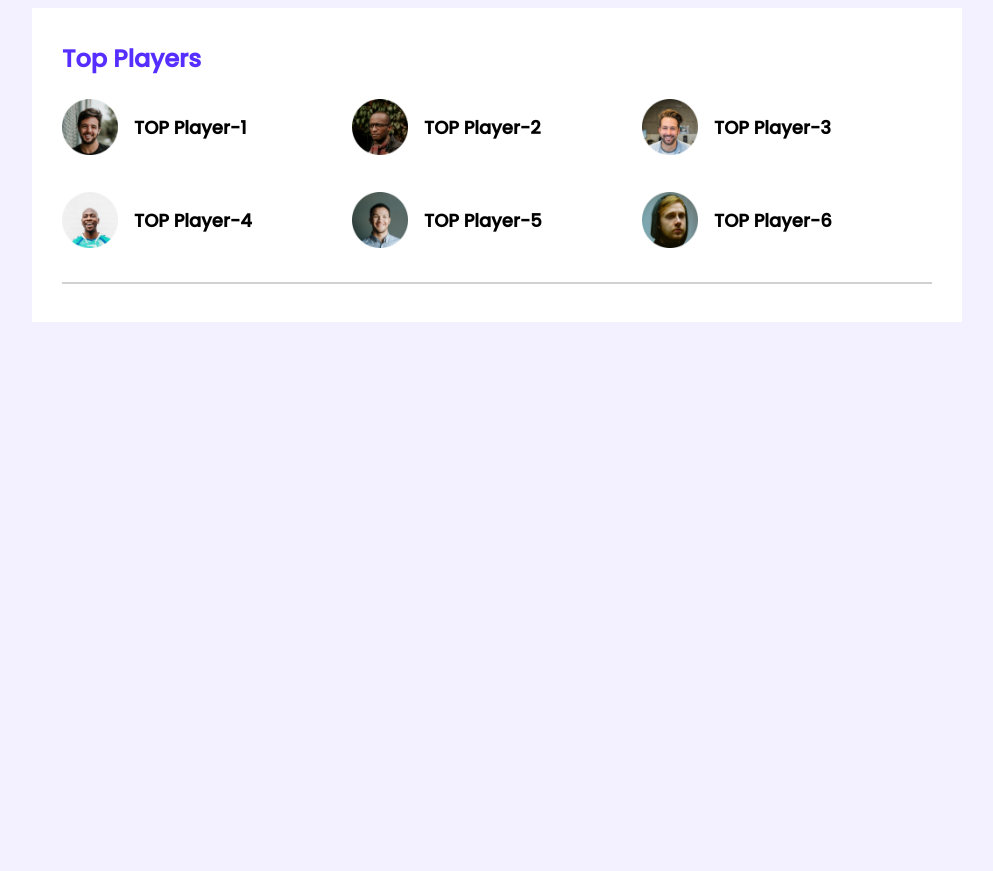
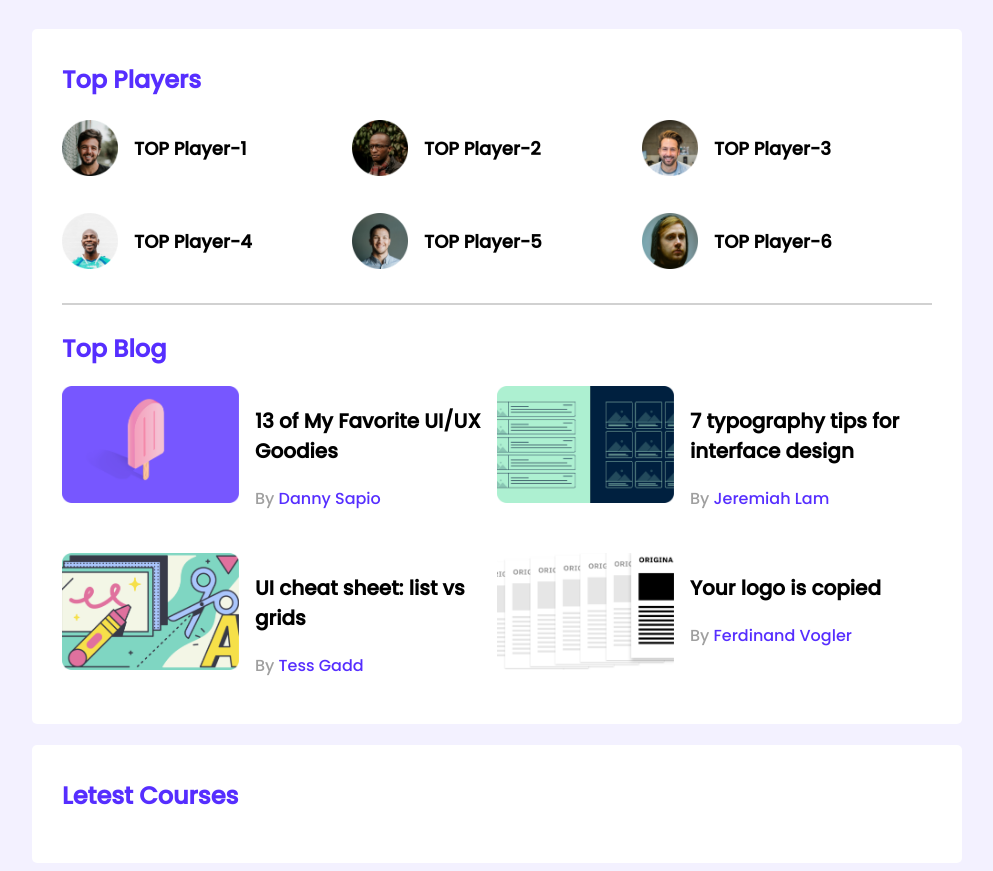
Before and after one commit to xsupto/leader-board, a plain HTML site: page index.html in a window 1280 px wide. Shown: the whole page, without its empty margins (143-1136 px from the left). Before the commit the page ends 800 px from the top, so only its background shows below. Drawn offline with Linux system fonts and the light colour scheme.

Commit message:
2nd section

```diff
--- a/css/style.css
+++ b/css/style.css
@@ -10,13 +10,17 @@
 
 main{
   display: flex;
-  justify-content: center;
+
+  flex-direction: column;
+  align-items: center;
 }
 .container{
   background-color: #FFFFFF;
   width: 870px;
   /* height: 679px; */
   padding: 30px;
+ margin-top: 21px;
+border-radius: 5px;
 }
 
 /* Common style  */
@@ -58,5 +62,45 @@ align-items: center;
 
 hr{
   border: 1px solid #D1D1D1;
+  margin-bottom: 26px;
 }
 /* Top Players style ends  */
+
+/*---------------------
+ Top blog style
+ ---------------------- */
+
+ .blogs{
+   display: grid;
+   grid-template-columns: repeat(2, 1fr);
+   grid-row-gap: 26px;
+ }
+
+
+ .blog{
+  display: flex;
+}
+
+
+ .blog .thumbnail img{
+  width: 177px;
+  height: 117px;
+ }
+
+ .blog-detail{
+   margin-left: 16px;
+ }
+
+ .blog-titel{
+   font-size: 20px;
+ }
+ .blog-author{
+   font-size: 16px;
+   color: #9F9F9F;
+ }
+
+ .blog-author a{
+   text-decoration: none;
+   font-size: 16px;
+   color: #562EFF;
+ }
--- a/index.html
+++ b/index.html
@@ -67,11 +67,67 @@
 
             <hr>
 
+            <div class="top-blogs">
+                <h2 class="section-titel"> Top Blog</h2>
+                <div class="blogs">
+                    <article class="blog">
+                        <div class="thumbnail">
+                            <img src="images/blogs/blog-1.png" alt="">
+                        </div>
+                        <div class="blog-detail">
+                            <h3 class="blog-titel">13 of My Favorite
+                                UI/UX Goodies</h3>
+                            <p class="blog-author">By <a href="">Danny Sapio</a></p>
+
+                        </div>
+                    </article>
+                    <article class="blog">
+                        <div class="thumbnail">
+                            <img src="images/blogs/blog-2.png" alt="">
+                        </div>
+                        <div class="blog-detail">
+                            <h3 class="blog-titel">7 typography tips
+                                for interface design</h3>
+                            <p class="blog-author">By <a href="">Jeremiah Lam</a></p>
+
+                        </div>
+                    </article>
+                    <article class="blog">
+                        <div class="thumbnail">
+                            <img src="images/blogs/blog-3.png" alt="">
+                        </div>
+                        <div class="blog-detail">
+                            <h3 class="blog-titel">UI cheat sheet:
+                                list vs grids</h3>
+                            <p class="blog-author">By <a href="">Tess Gadd</a></p>
+
+                        </div>
+                    </article>
+                    <article class="blog">
+                        <div class="thumbnail">
+                            <img src="images/blogs/blog-4.png" alt="">
+                        </div>
+                        <div class="blog-detail">
+                            <h3 class="blog-titel">Your logo is
+                                copied</h3>
+                            <p class="blog-author">By <a href="">Ferdinand Vogler</a></p>
+
+                        </div>
+                    </article>
+
+                </div>
+
+            </div>
+
+
+        </section>
+        <!-- Letest Courses -->
+        <section class="container">
+            <h2 class="section-titel">Letest Courses</h2>
 
 
 
         </section>
-
 
 
 
```
